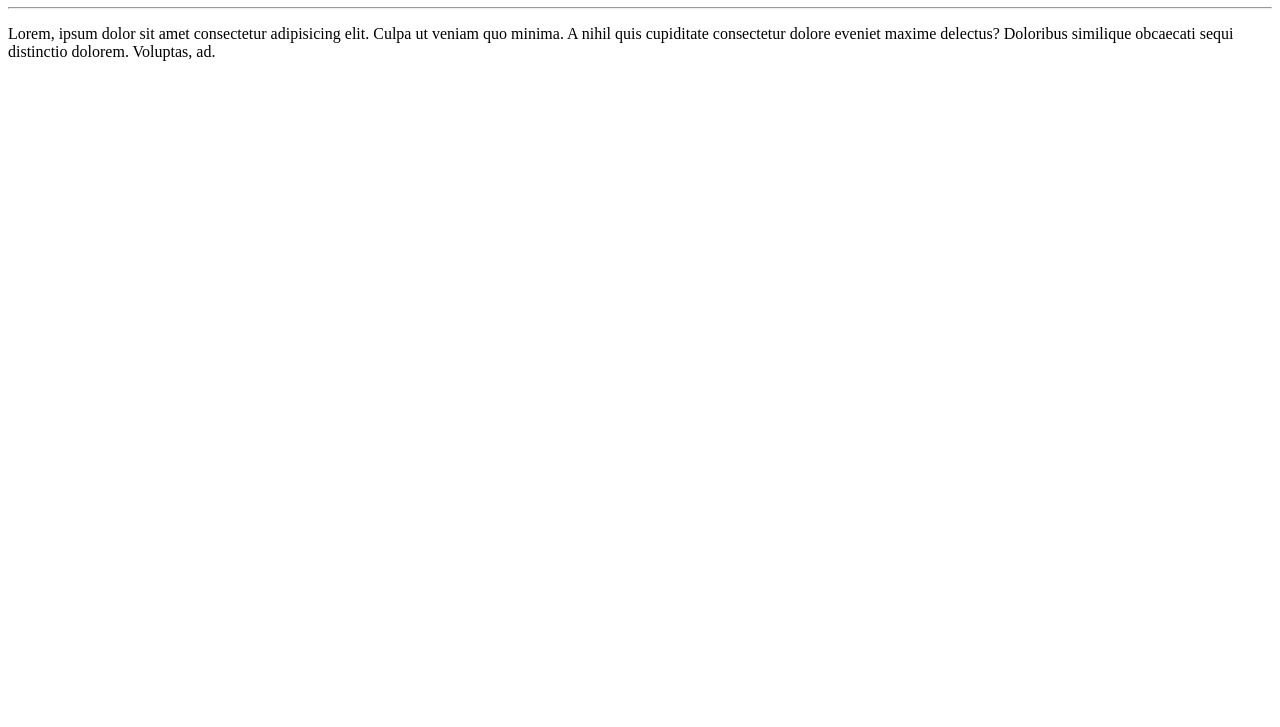
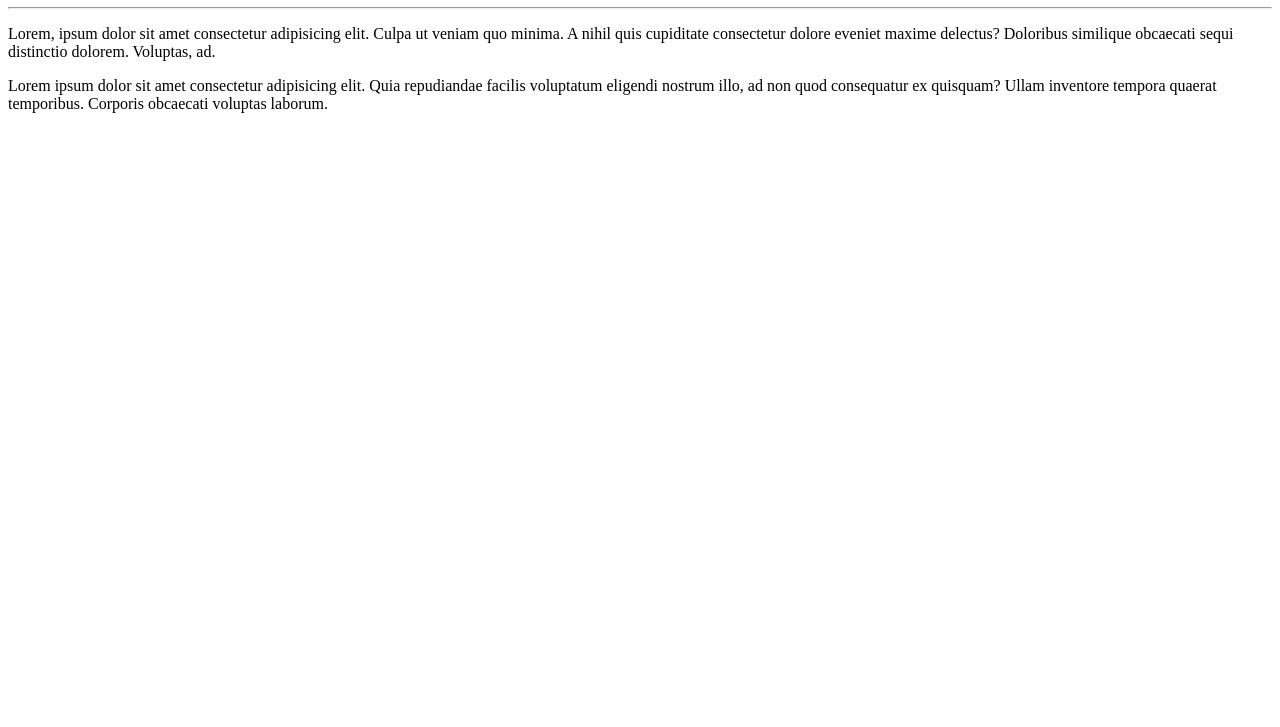
Before and after one commit to DenisVousin/Ola-Mundo, a plain HTML site: page site-exemplo/index.html in a window 1280 px wide. Shown: the part 73-800 px from the top of the page. Drawn offline with Linux system fonts and the light colour scheme.

Commit message:
Adicionei um parágrafo

```diff
--- a/site-exemplo/index.html
+++ b/site-exemplo/index.html
@@ -10,6 +10,7 @@
     <h1>Olá, Mundo!</h1>
     <hr>
     <p>Lorem, ipsum dolor sit amet consectetur adipisicing elit. Culpa ut veniam quo minima. A nihil quis cupiditate consectetur dolore eveniet maxime delectus? Doloribus similique obcaecati sequi distinctio dolorem. Voluptas, ad.</p>
+    <p>Lorem ipsum dolor sit amet consectetur adipisicing elit. Quia repudiandae facilis voluptatum eligendi nostrum illo, ad non quod consequatur ex quisquam? Ullam inventore tempora quaerat temporibus. Corporis obcaecati voluptas laborum.</p>
 
 </body>
 </html>
```
